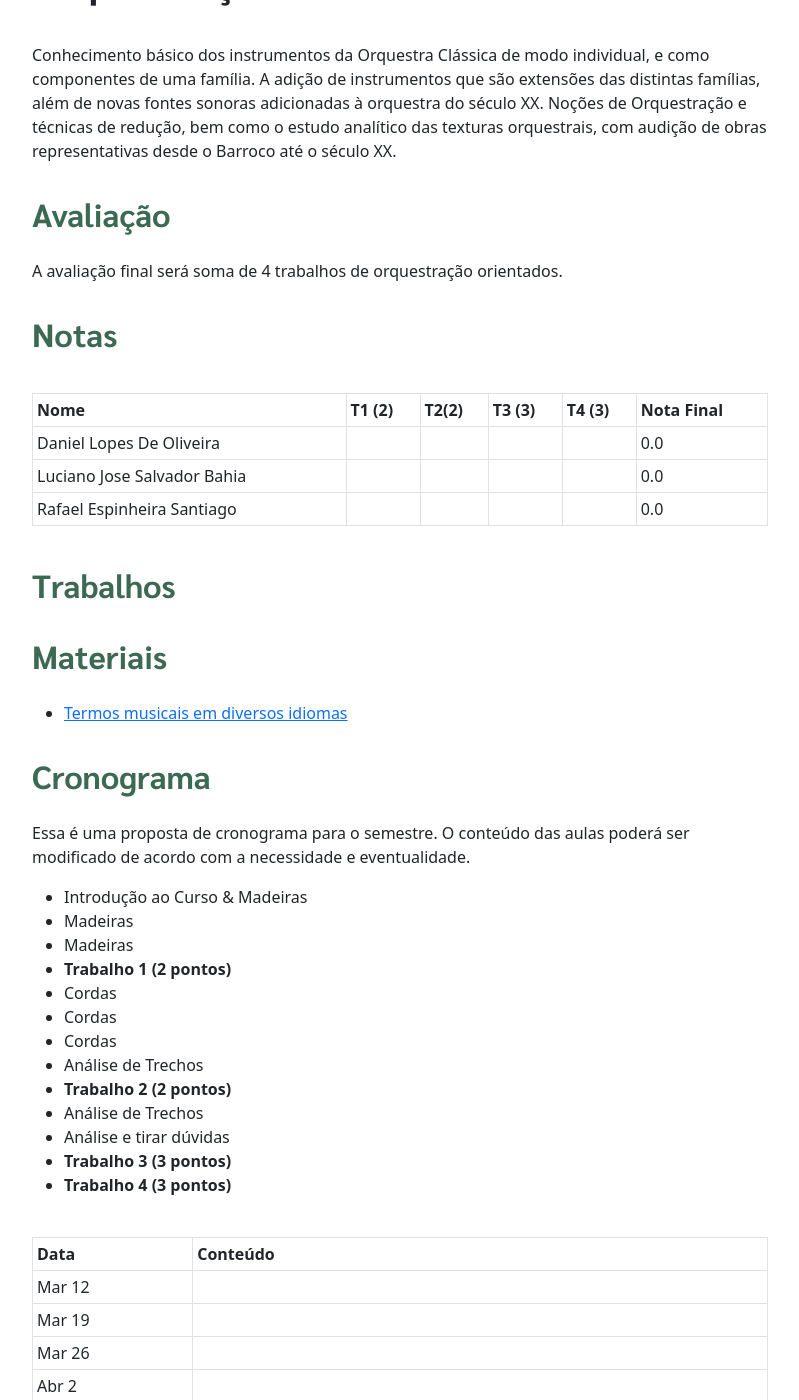
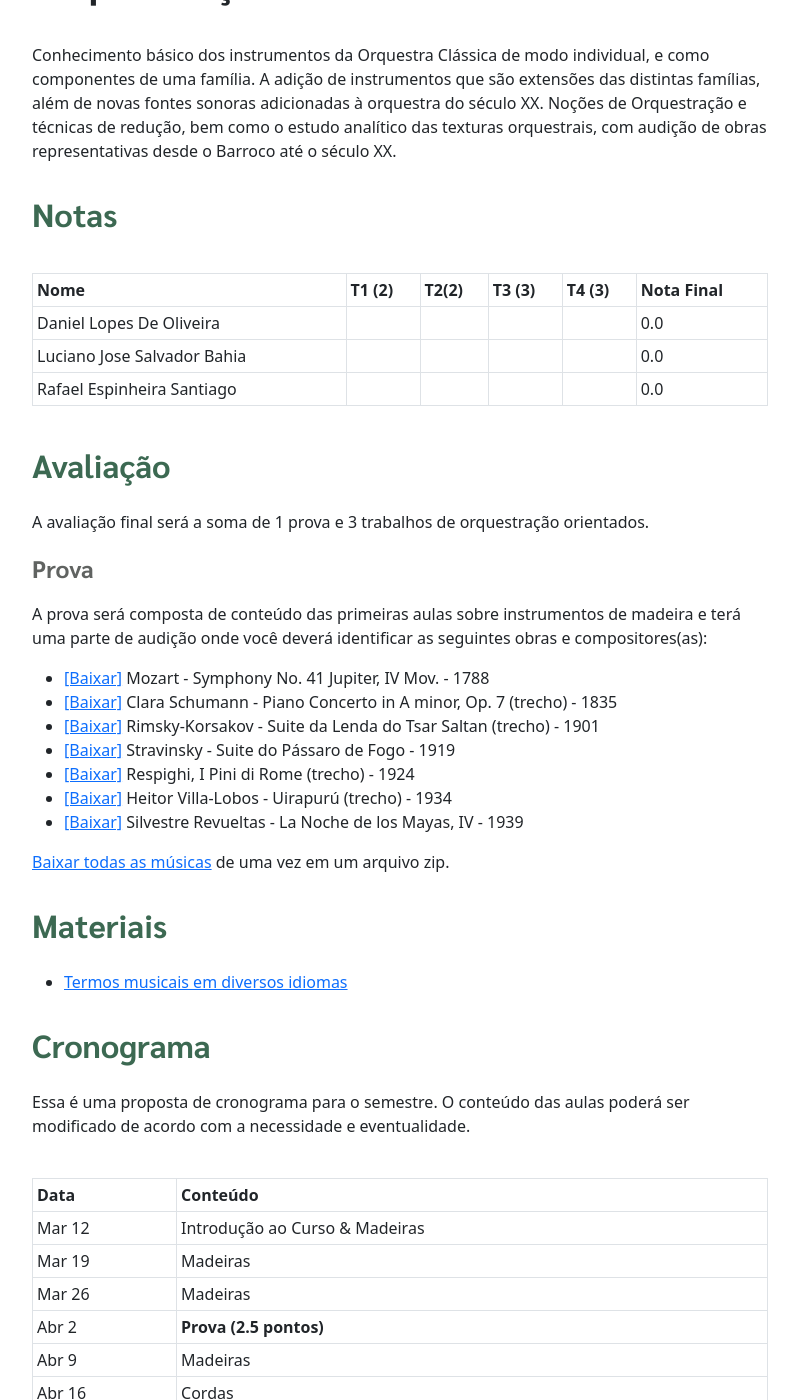
Before and after one commit to pedrokroger/pedrokroger.github.io, a Jekyll site: the page built from pages/musa84-orq1.md, in a window 1280 px wide and 1400 px high, scrolled down 229 px. Shown: the whole window, without its empty margins (50-849 px from the left). Built offline with Jekyll 4.4.1, drawn with Linux system fonts in a browser that asks for light colours; Markdown is read by kramdown in place of the engine named in the settings; some of the changed text lies outside the part shown.

Commit message:
Material orquestração 1

```diff
--- a/pages/musa84-orq1.md
+++ b/pages/musa84-orq1.md
@@ -12,10 +12,6 @@ século XX. Noções de Orquestração e técnicas de redução, bem como o estu
 analítico das texturas orquestrais, com audição de obras representativas desde o
 Barroco até o século XX.
 
-## Avaliação
-
-A avaliação final será soma de 4 trabalhos de orquestração orientados.
-
 ## Notas
 
 | Nome                        | T1 (2) | T2(2) | T3 (3) | T4 (3) | Nota Final |
@@ -24,7 +20,35 @@ A avaliação final será soma de 4 trabalhos de orquestração orientados.
 | Luciano Jose Salvador Bahia |        |       |        |        | =sum       |
 | Rafael Espinheira Santiago  |        |       |        |        | =sum       |
 
-## Trabalhos
+## Avaliação
+
+A avaliação final será a soma de 1 prova e 3 trabalhos de orquestração orientados.
+
+### Prova
+
+A prova será composta de conteúdo das primeiras aulas sobre instrumentos de
+madeira e terá uma parte de audição onde você deverá identificar as seguintes
+obras e compositores(as):
+
+- [[Baixar]][1] Mozart - Symphony No. 41 Jupiter, IV Mov. - 1788
+- [[Baixar]][2] Clara Schumann - Piano Concerto in A minor, Op. 7 (trecho) - 1835
+- [[Baixar]][3] Rimsky-Korsakov - Suite da Lenda do Tsar Saltan (trecho) - 1901
+- [[Baixar]][4] Stravinsky - Suite do Pássaro de Fogo - 1919
+- [[Baixar]][5] Respighi, I Pini di Rome (trecho) - 1924
+- [[Baixar]][6] Heitor Villa-Lobos - Uirapurú (trecho) - 1934
+- [[Baixar]][7] Silvestre Revueltas - La Noche de los Mayas, IV - 1939
+
+[Baixar todas as músicas][8] de uma vez em um arquivo zip.
+
+
+[1]: https://nuvem.ufba.br/s/JSagPhgqYOP7IJF
+[2]: https://nuvem.ufba.br/s/tZQiphW98iZTjTR
+[3]: https://nuvem.ufba.br/s/wByZgRRIUPEaMNp
+[4]: https://nuvem.ufba.br/s/7wlh4maDWdSEMv1
+[5]: https://nuvem.ufba.br/s/6SrqPT3VZIWST1e
+[6]: https://nuvem.ufba.br/s/f8l623NOFLO8WXa
+[7]: https://nuvem.ufba.br/s/S5QT7wCNweVhLte
+[8]: https://nuvem.ufba.br/s/5dq6DnBBaKCFUXc
 
 ## Materiais
 
@@ -35,38 +59,24 @@ A avaliação final será soma de 4 trabalhos de orquestração orientados.
 Essa é uma proposta de cronograma para o semestre. O conteúdo das aulas poderá
 ser modificado de acordo com a necessidade e eventualidade.
 
-- Introdução ao Curso & Madeiras
-- Madeiras
-- Madeiras
-- **Trabalho 1 (2 pontos)**
-- Cordas
-- Cordas
-- Cordas
-- Análise de Trechos
-- **Trabalho 2 (2 pontos)**
-- Análise de Trechos
-- Análise e tirar dúvidas
-- **Trabalho 3 (3 pontos)**
-- **Trabalho 4 (3 pontos)**
-
 
 | Data              | Conteúdo                         |
 |:------------------|:---------------------------------|
-| Mar 12            |                                  |
-| Mar 19            |                                  |
-| Mar 26            |                                  |
-| Abr 2             |                                  |
-| Abr 9             |                                  |
-| Abr 16            |                                  |
-| Abr 23            |                                  |
-| Abr 30            |                                  |
-| Mai 7             |                                  |
-| Mai 14            |                                  |
-| Mai 21            |                                  |
-| Mai 28            |                                  |
-| Jun 4             |                                  |
-| Jun 11            |                                  |
-| Jun 18            |                                  |
+| Mar 12            | Introdução ao Curso & Madeiras   |
+| Mar 19            | Madeiras                         |
+| Mar 26            | Madeiras                         |
+| Abr 2             | **Prova (2.5 pontos)**           |
+| Abr 9             | Madeiras                         |
+| Abr 16            | Cordas                           |
+| Abr 23            | Cordas                           |
+| Abr 30            | **Trabalho 1 (2.5 pontos)**      |
+| Mai 7             | Cordas                           |
+| Mai 14            | Cordas                           |
+| Mai 21            | Análise de Trechos               |
+| Mai 28            | **Trabalho 2 (2.5 pontos)**      |
+| Jun 4             | Análise de Trechos               |
+| Jun 11            | Análise de Trechos               |
+| Jun 18            | **Trabalho 3 (2.5 pontos)**      |
 | <del>Jun 25</del> | _São João_                       |
 | <del>Jul 2</del>  | _Independência da Bahia_         |
 | Jul 9             | _Entrega de resultados (online)_ |
```
